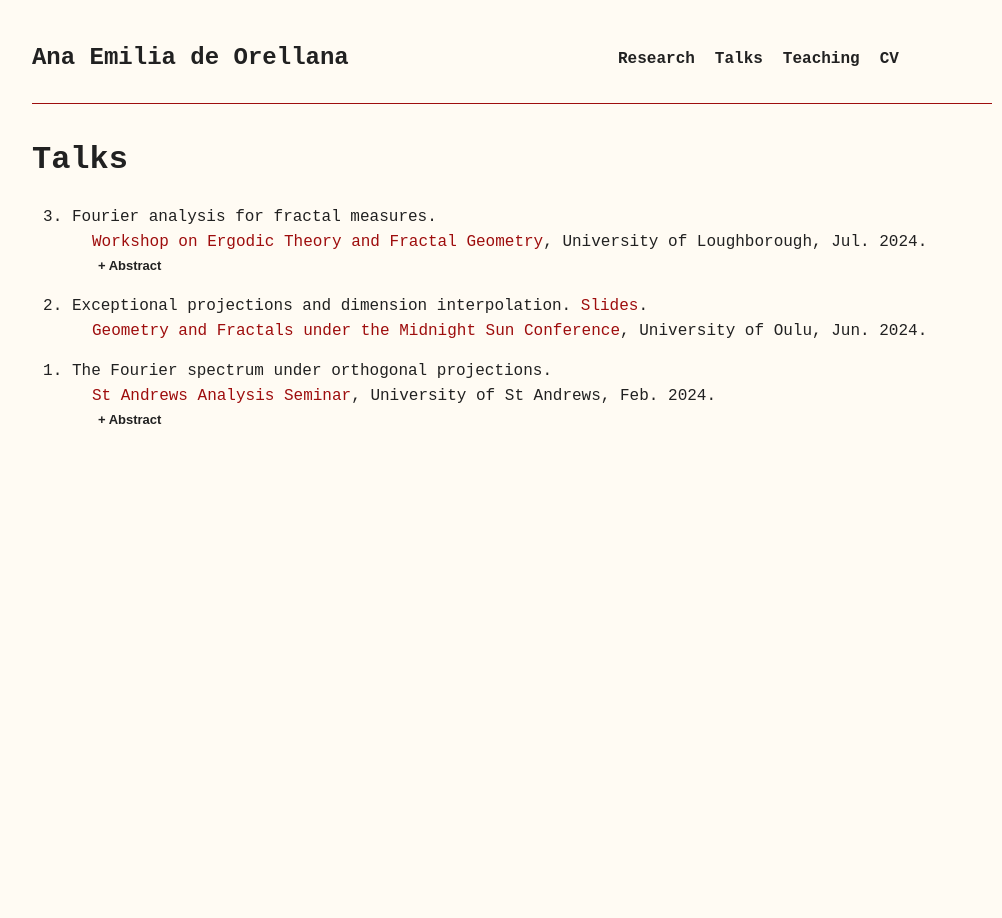
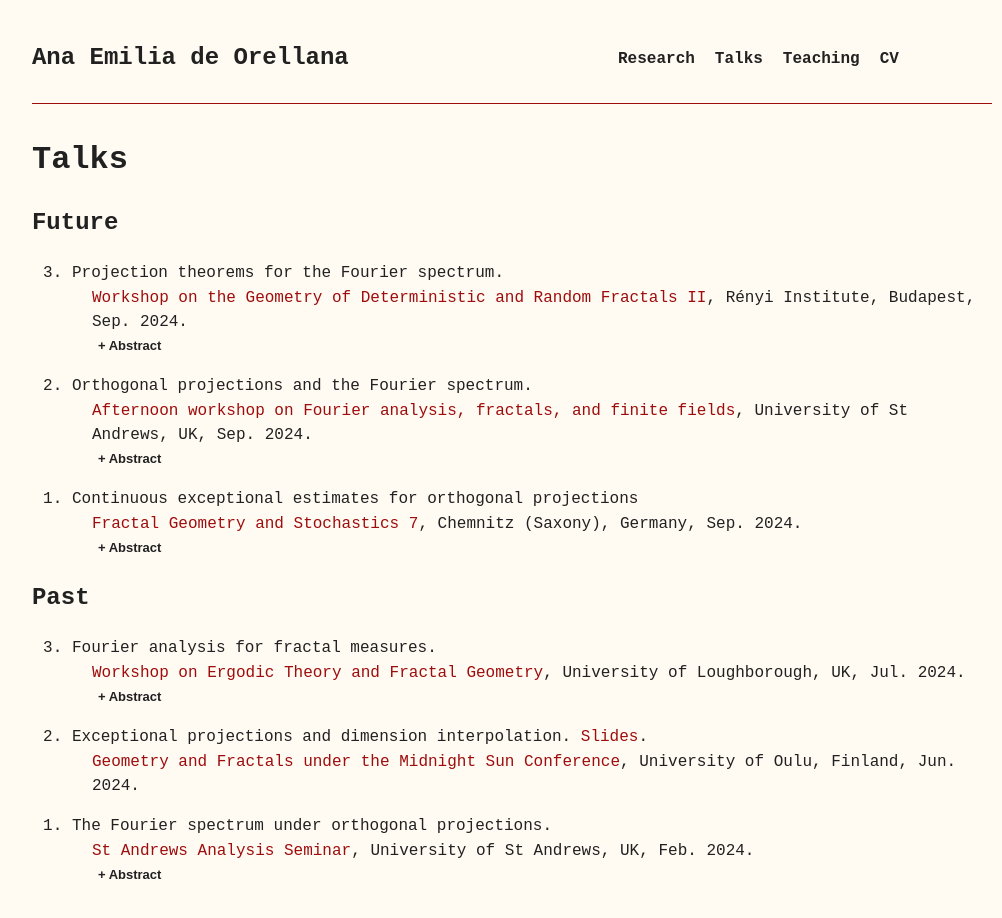
Before and after one commit to AnadeOre/anadeore.github.io, a Next.js app: page /talks in a window 1280 px wide. Shown: the top 918 px of the page, without its empty margins (128-1130 px from the left). Before the commit the page ends 800 px from the top, so only its background shows below. Built offline with nearby package versions, Linux system fonts and the light colour scheme.

Commit message:
Add talks

```diff
--- a/src/app/talks/page.jsx
+++ b/src/app/talks/page.jsx
@@ -5,12 +5,41 @@ const Teaching = () => {
   return (
     <div>
       <h1>Talks</h1>
+      <h2>Future</h2>
+      <ol reversed>
+        {/*  */}
+        <Talk
+          title='Projection theorems for the Fourier spectrum.'
+          event='Workshop on the Geometry of Deterministic and Random Fractals II'
+          where='Rényi Institute, Budapest'
+          link='https://erdoscenter.renyi.hu/events/workshop-geometry-deterministic-and-random-fractals-ii'
+          when='Sep. 2024'
+          abstract='The Fourier spectrum is a family of dimensions that interpolates between the Fourier and Hausdorff dimensions and helps us understand how they are connected. In this talk we will see how it proves useful to get sharper results for bounds regarding the Hausdorff dimension in situations where the Fourier dimension alone is not enough to capture the effect of the Fourier transform of measures. Joint work with Jonathan Fraser.'
+        />
+        <Talk
+          title='Orthogonal projections and the Fourier spectrum.'
+          event='Afternoon workshop on Fourier analysis, fractals, and finite fields'
+          where='University of St Andrews, UK'
+          link='https://jonathan-fraser.github.io/homepage/FFFF.html'
+          when='Sep. 2024'
+          abstract='It is well-known that when sets have the same Fourier and Hausdorff dimensions there are no exceptions to Marstrand’s projection theorem. In this talk we will show how we can use the method of dimension interpolation to improve the state of the art estimates for the Hausdorff dimension of the exceptional set of projections in higher dimensions. Joint work with Jonathan Fraser.'
+        />
+        <Talk
+          title='Continuous exceptional estimates for orthogonal projections'
+          event='Fractal Geometry and Stochastics 7'
+          where='Chemnitz (Saxony), Germany'
+          link='https://www.tu-chemnitz.de/mathematik/stochastik/fgs7/index.html'
+          when='Sep. 2024'
+          abstract='Since Marstrand’s work on orthogonal projections, exceptional set estimates for such projections have been widely studied. Salem sets, i.e. sets for which the Fourier and Hausdorff dimension coincide, have no such exceptions. When using the Fourier dimension alone to improve exceptional set estimates, it leads to discontinuous bounds. In this talk we will see what conditions we need on the Fourier decay of measures to ensure that the obtained bound is continuous at the Fourier dimension.'
+        />
+      </ol>
+      <h2>Past</h2>
       <ol reversed>
         {/*  */}
         <Talk
           title='Fourier analysis for fractal measures.'
           event='Workshop on Ergodic Theory and Fractal Geometry'
-          where='University of Loughborough'
+          where='University of Loughborough, UK'
           link='https://sites.google.com/view/workshoponfractalgeometryandet/home'
           when='Jul. 2024'
           abstract='The Fourier spectrum is a family of dimensions that, for measures, live between the Fourier and Sobolev dimensions, and is defined in terms of the Fourier transform of the measure. In this talk we will extend the well-known results of Kahane and Hare—Roginskaya to define the Fourier spectrum by considering only the Fourier coefficients of measures. Joint work with Marc Carnovale and Jonathan Fraser.'
@@ -18,7 +47,7 @@ const Teaching = () => {
         <Talk
           title='Exceptional projections and dimension interpolation.'
           event='Geometry and Fractals under the Midnight Sun Conference'
-          where='University of Oulu'
+          where='University of Oulu, Finland'
           link='https://midnightsun2024.gitlab.io'
           when='Jun. 2024'
           slides='/Slides/MidnightSun2024.pdf'
@@ -26,7 +55,7 @@ const Teaching = () => {
         <Talk
           title='The Fourier spectrum under orthogonal projections.'
           event='St Andrews Analysis Seminar'
-          where='University of St Andrews'
+          where='University of St Andrews, UK'
           link='https://sta-analysis.github.io/seminars/'
           when='Feb. 2024'
           abstract='Since Marstrand’s work on orthogonal projections in the 1950s, exceptional set estimates for such projections have been widely studied. Salem sets, i.e. sets for which the Fourier and Hausdorff dimension coincide, have no such exceptions. Thus, one might expect that the Fourier dimension could be used to improve exceptional set estimates. In this talk we will tackle this problem and show how the Fourier spectrum can be used to provide more information. Joint work with Jonathan Fraser.'
```
